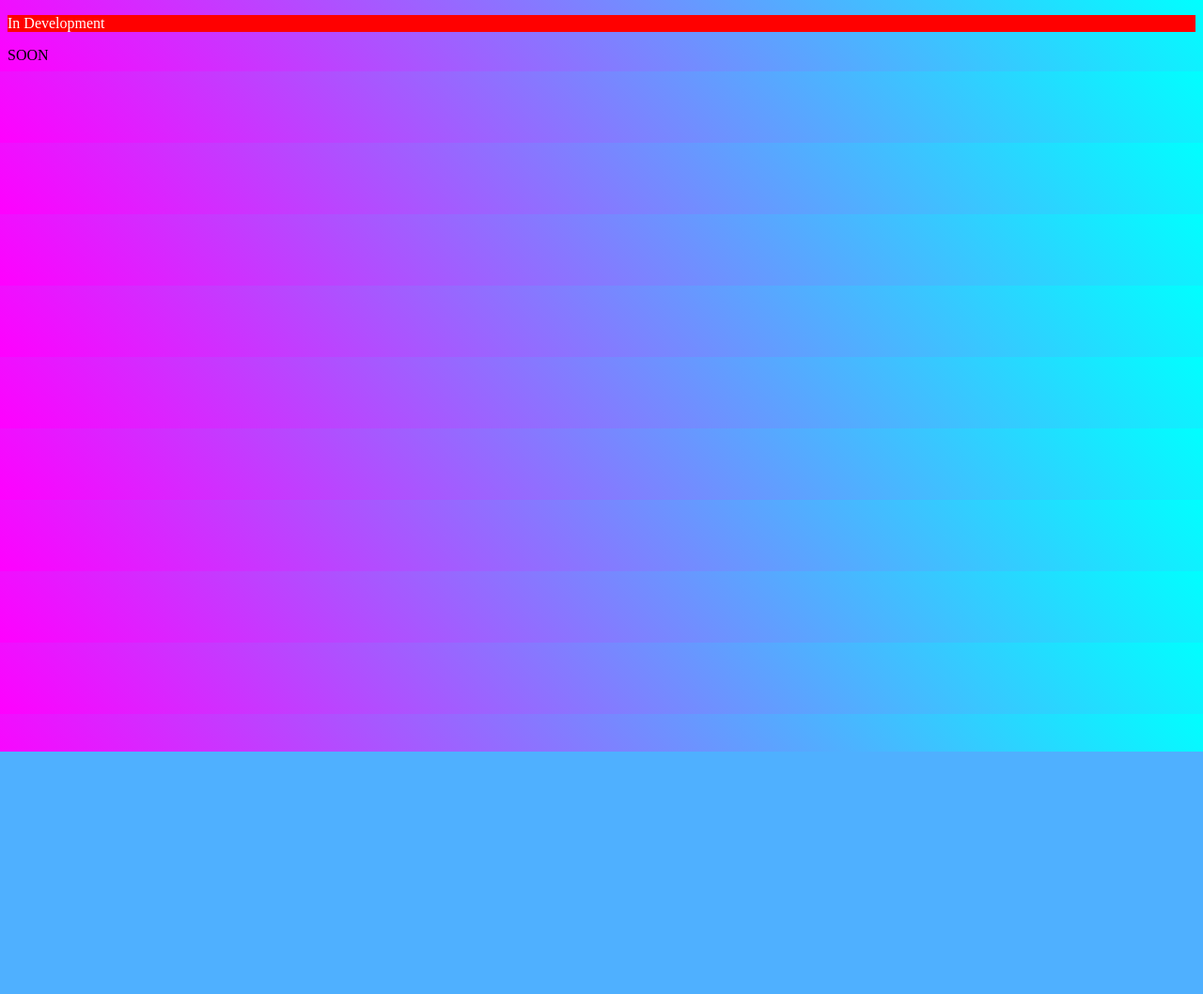
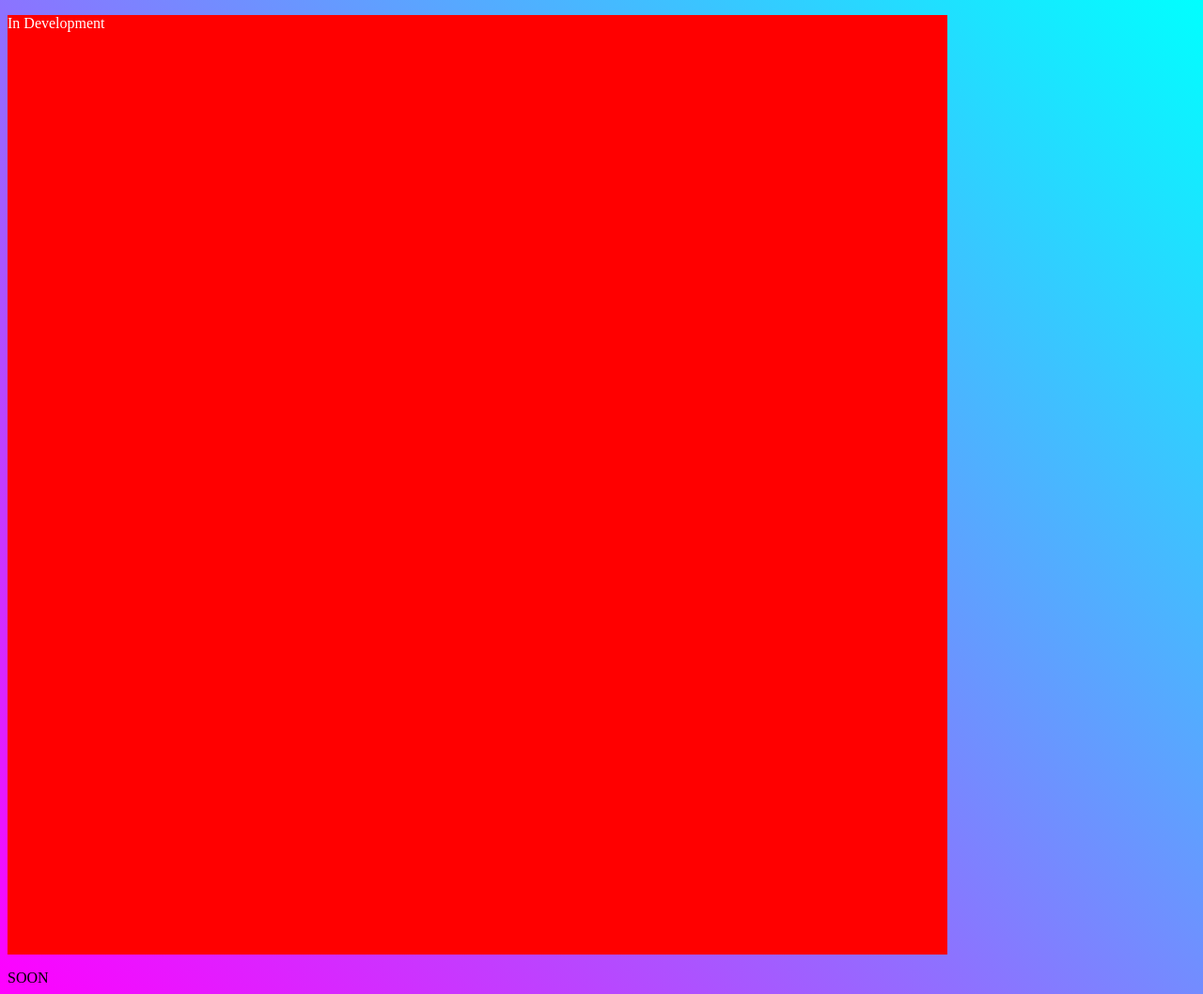
Before and after one commit to Joey360/6445-Web, a PHP site: page / in a window 1280 px wide, with the pointer over the restyled element. Shown: the whole page at 94% size. Before the commit the page ends 800 px from the top, so only its background shows below. Run offline with PHP 8.4, Linux system fonts and the light colour scheme.

Commit message:
Update Main.css

```diff
--- a/Main.css
+++ b/Main.css
@@ -5,3 +5,7 @@ p {
 html {
   background: linear-gradient(45deg, rgba(255,0,255,1) 0%, rgba(0,255,255,1) 100%);
 }
+p:hover{
+  height:1000px;
+  width:1000px;
+}
```
